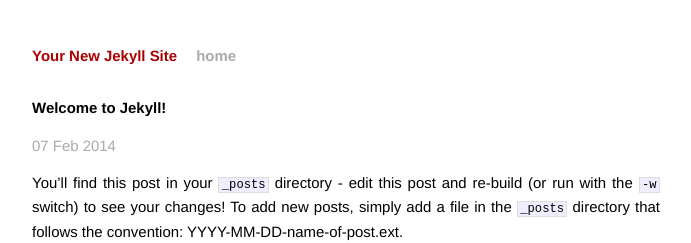
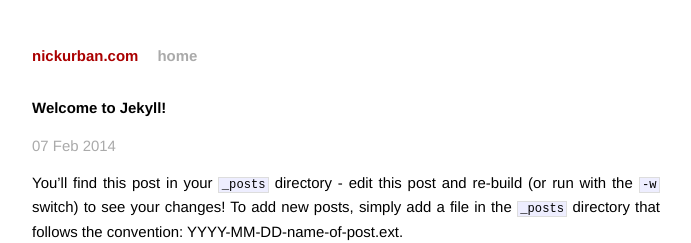
Before and after one commit to nickurban/nickurban.com, a Jekyll site: the page built from _posts/2014-02-07-welcome-to-jekyll.markdown, in a window 1280 px wide. Shown: the top 243 px of the page, without its empty margins (294-985 px from the left). Built offline with Jekyll 4.4.1, drawn with Linux system fonts in a browser that asks for light colours; Markdown is read by kramdown in place of the engine named in the settings.

Commit message:
add some options

```diff
--- a/_config.yml
+++ b/_config.yml
@@ -1,3 +1,9 @@
-name: Your New Jekyll Site
+name: nickurban.com
+description: ''
+
+#url: ''
+#paginate: 10
+permalinks: pretty
+
 markdown: redcarpet
 pygments: true
--- a/index.html
+++ b/index.html
@@ -1,6 +1,6 @@
 ---
 layout: default
-title: Your New Jekyll Site
+title: nickurban.com
 ---
 
 <div id="home">
```
